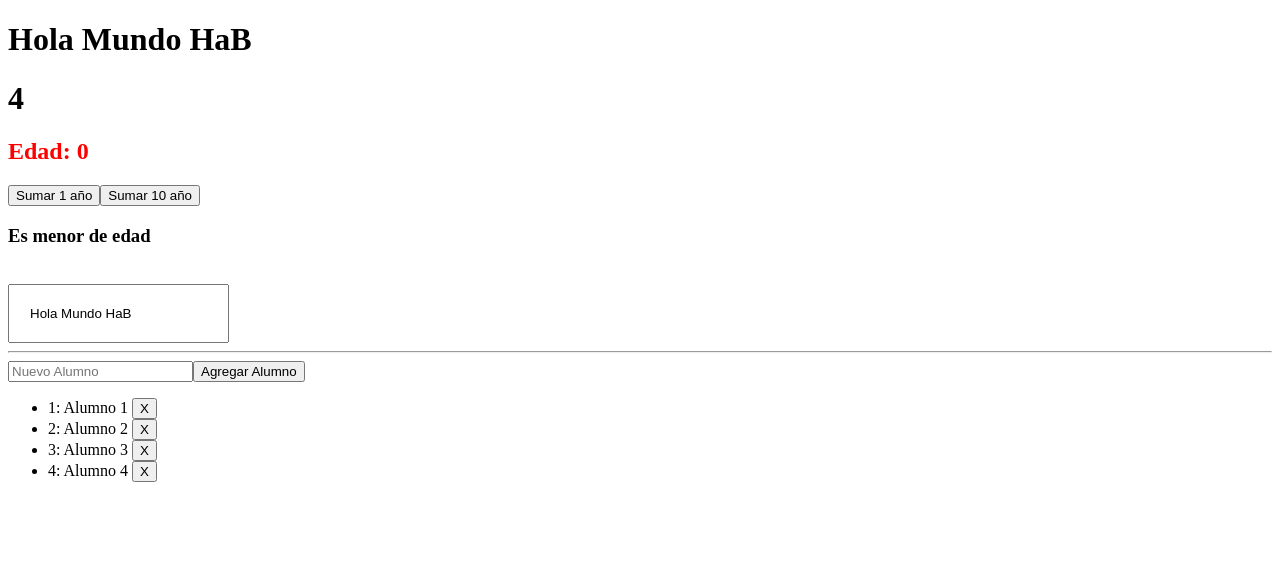
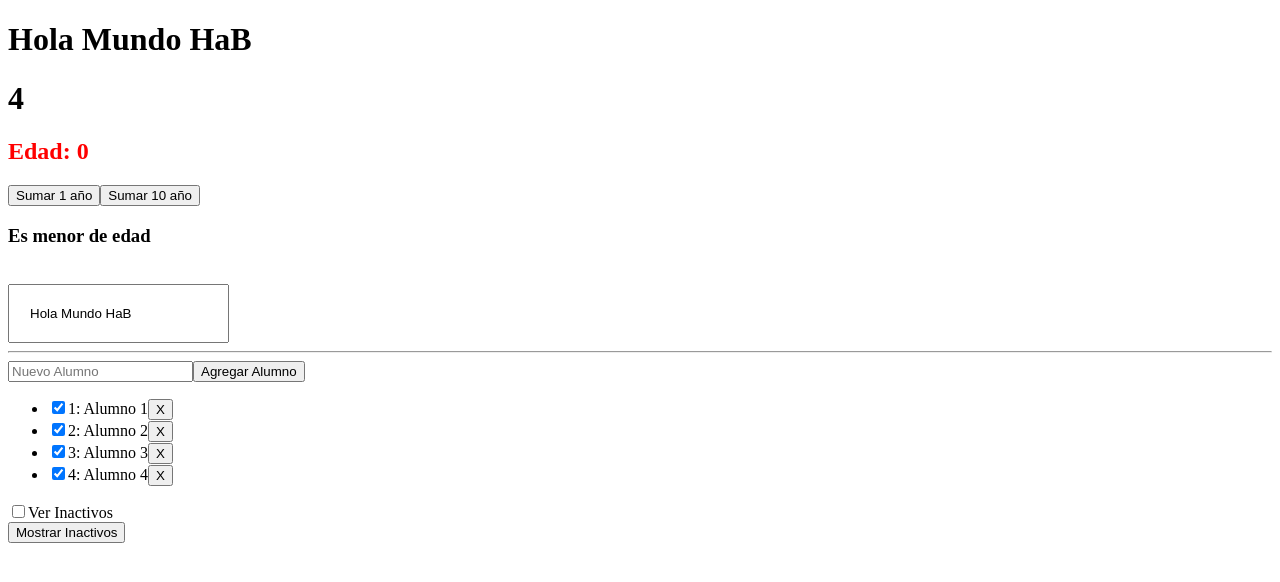
Before and after one commit to jmateos-jdev/hab-vue, a Vue app: page / in a window 1280 px wide. Shown: the top 582 px of the page. Built offline with nearby package versions, Linux system fonts and the light colour scheme.

Commit message:
computed active

```diff
--- a/src/components/ListadoAlumnos.vue
+++ b/src/components/ListadoAlumnos.vue
@@ -4,18 +4,25 @@ import { ref, computed } from 'vue'
 let id = 1
 
 const newAlumno = ref('')
+const mostrarInactivos = ref(false)
 const listadoAlumnos = ref([
-    {id: id++, name: 'Alumno 1'},
-    {id: id++, name: 'Alumno 2'},
-    {id: id++, name: 'Alumno 3'},
-    {id: id++, name: 'Alumno 4'}
+    {id: id++, name: 'Alumno 1', active: true},
+    {id: id++, name: 'Alumno 2', active: true},
+    {id: id++, name: 'Alumno 3', active: true},
+    {id: id++, name: 'Alumno 4', active: true}
 ])
+
+const listadoAlumnosFiltrados = computed(()=>{
+    return mostrarInactivos.value ?
+     listadoAlumnos.value :
+      listadoAlumnos.value.filter((a)=> a.active)
+})
 
 function agregarAlumno() {
     if(newAlumno.value == ''){
         return
     }
-    listadoAlumnos.value.push({id: id++, name: newAlumno.value})
+    listadoAlumnos.value.push({id: id++, name: newAlumno.value, active: true})
     newAlumno.value = ''
 }
 
@@ -29,11 +36,19 @@ function quitarAlumno(alumno) {
     <input type="text" v-model="newAlumno" placeholder="Nuevo Alumno" />
     <button @click="agregarAlumno">Agregar Alumno</button>
     <ul>
-        <li v-for="alumno in listadoAlumnos" :key="alumno.id">
-        {{ alumno.id }}: {{ alumno.name }} <button @click="quitarAlumno(alumno)">X</button>
+        <li v-for="alumno in listadoAlumnosFiltrados" :key="alumno.id">
+            <input type="checkbox" v-model="alumno.active" >
+            <span :class="{inactive: !alumno.active}">{{ alumno.id }}: {{ alumno.name }}</span>
+            <button @click="quitarAlumno(alumno)">X</button>
         </li>
     </ul>
+    <input type="checkbox" v-model="mostrarInactivos">Ver Inactivos
+    <br/>
+    <button @click="mostrarInactivos = !mostrarInactivos">Mostrar Inactivos</button>
 </template>
 
 <style scoped>
+.inactive{
+    text-decoration: line-through
+}
 </style>
```
